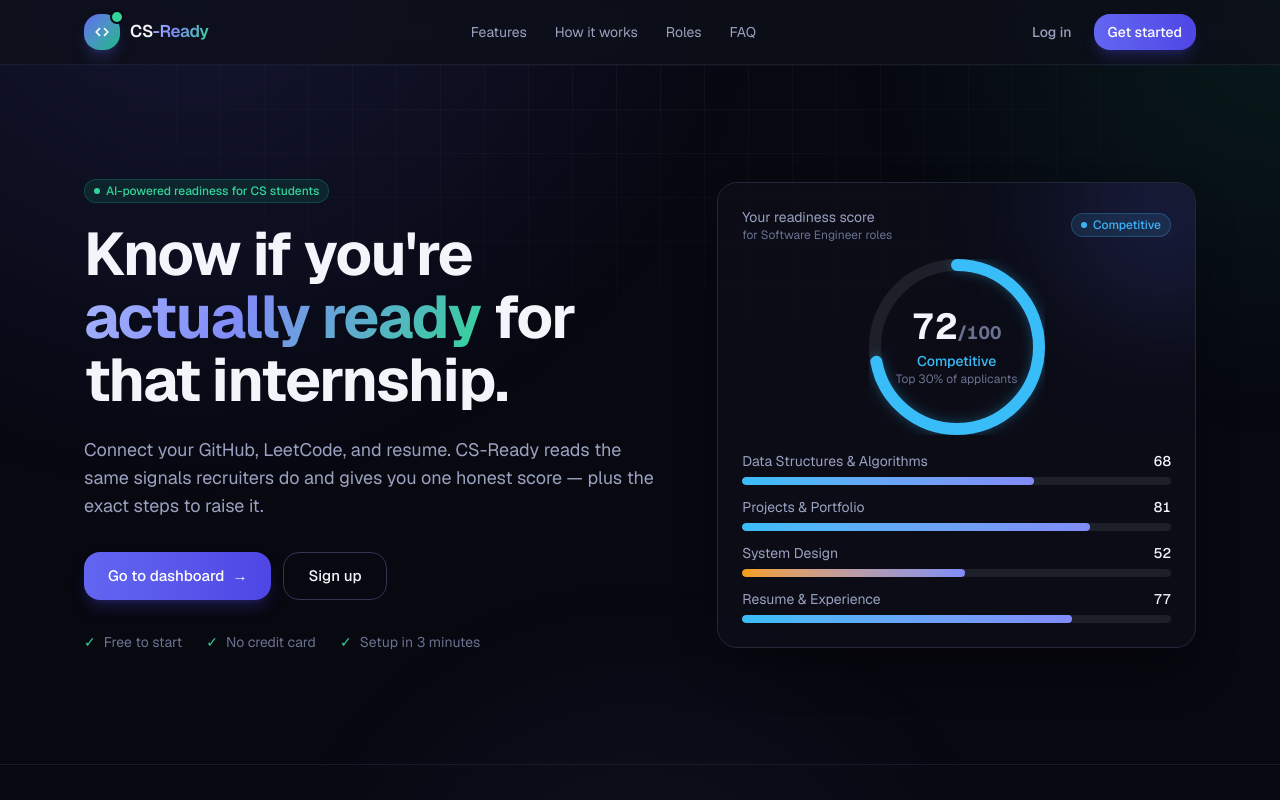
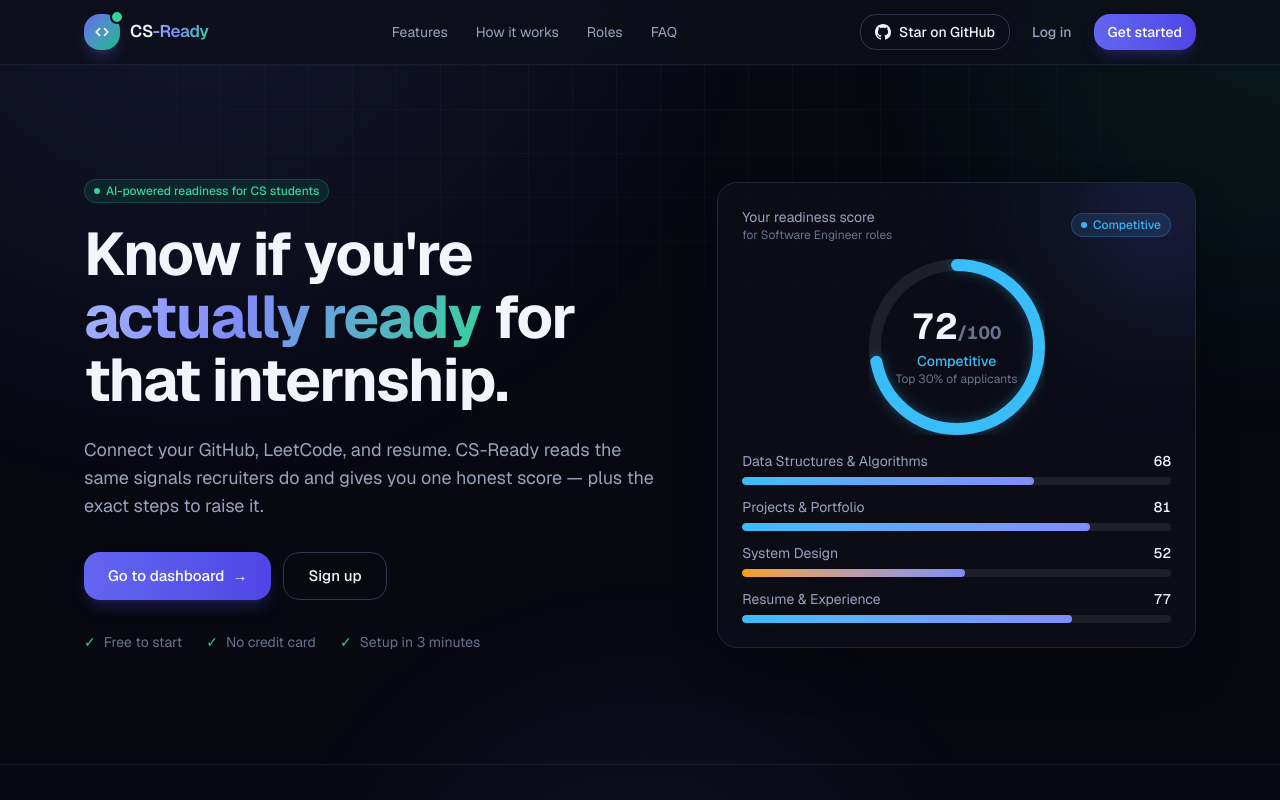
Before and after one commit to Tobi3333A/cs-ready, a Next.js app: page / in a window 1280 px wide. Shown: the top 800 px of the page. Built offline with nearby package versions, Linux system fonts and the light colour scheme.

Commit message:
Added github start button

```diff
--- /dev/null
+++ b/components/marketing/github-star-button.tsx
@@ -0,0 +1,42 @@
+import { Button } from "@/components/ui/button";
+import { GITHUB_REPO_URL } from "@/lib/constants";
+
+type GitHubStarButtonProps = {
+  variant?: "primary" | "secondary" | "ghost" | "outline" | "danger";
+  size?: "sm" | "md" | "lg";
+  className?: string;
+};
+
+export function GitHubStarButton({
+  variant = "outline",
+  size = "sm",
+  className,
+}: GitHubStarButtonProps) {
+  return (
+    <Button
+      href={GITHUB_REPO_URL}
+      variant={variant}
+      size={size}
+      className={className}
+      target="_blank"
+      rel="noopener noreferrer"
+    >
+      <GitHubIcon />
+      Star on GitHub
+    </Button>
+  );
+}
+
+function GitHubIcon() {
+  return (
+    <svg
+      width="16"
+      height="16"
+      viewBox="0 0 16 16"
+      fill="currentColor"
+      aria-hidden
+    >
+      <path d="M8 0C3.58 0 0 3.58 0 8c0 3.54 2.29 6.53 5.47 7.59.4.07.55-.17.55-.38 0-.19-.01-.82-.01-1.49-2.01.37-2.53-.49-2.69-.94-.09-.23-.48-.94-.82-1.13-.28-.15-.68-.52-.01-.53.63-.01 1.08.58 1.23.82.72 1.21 1.87.87 2.33.66.07-.52.28-.87.51-1.07-1.78-.2-3.64-.89-3.64-3.95 0-.87.31-1.59.82-2.15-.08-.2-.36-1.02.08-2.12 0 0 .67-.21 2.2.82.64-.18 1.32-.27 2-.27.68 0 1.36.09 2 .27 1.53-1.04 2.2-.82 2.2-.82.44 1.1.16 1.92.08 2.12.51.56.82 1.27.82 2.15 0 3.07-1.87 3.75-3.65 3.95.29.25.54.73.54 1.48 0 1.07-.01 1.93-.01 2.2 0 .21.15.46.55.38A8.013 8.013 0 0 0 16 8c0-4.42-3.58-8-8-8z" />
+    </svg>
+  );
+}
--- a/components/marketing/site-footer.tsx
+++ b/components/marketing/site-footer.tsx
@@ -1,5 +1,6 @@
 import Link from "next/link";
 import { Logo } from "@/components/ui/logo";
+import { GitHubStarButton } from "@/components/marketing/github-star-button";
 
 const columns = [
   {
@@ -40,6 +41,7 @@ export function SiteFooter() {
             The AI readiness coach that tells CS students exactly how close they are
             to landing the internship or job they want.
           </p>
+          <GitHubStarButton />
         </div>
         {columns.map((col) => (
           <div key={col.title}>
--- a/components/marketing/site-header.tsx
+++ b/components/marketing/site-header.tsx
@@ -1,6 +1,7 @@
 import Link from "next/link";
 import { Logo } from "@/components/ui/logo";
 import { Button } from "@/components/ui/button";
+import { GitHubStarButton } from "@/components/marketing/github-star-button";
 
 const navLinks = [
   { href: "#features", label: "Features" },
@@ -26,6 +27,7 @@ export function SiteHeader() {
           ))}
         </nav>
         <div className="flex items-center gap-2">
+          <GitHubStarButton />
           <Button href="/login" variant="ghost" size="sm" className="hidden sm:inline-flex">
             Log in
           </Button>
--- a/lib/constants.ts
+++ b/lib/constants.ts
@@ -1,3 +1,5 @@
+export const GITHUB_REPO_URL = "https://github.com/Tobi3333A/cs-ready";
+
 export type ReadinessLevel = "emerging" | "developing" | "competitive" | "standout";
 
 export type IntegrationInputType = "link" | "upload";
```
